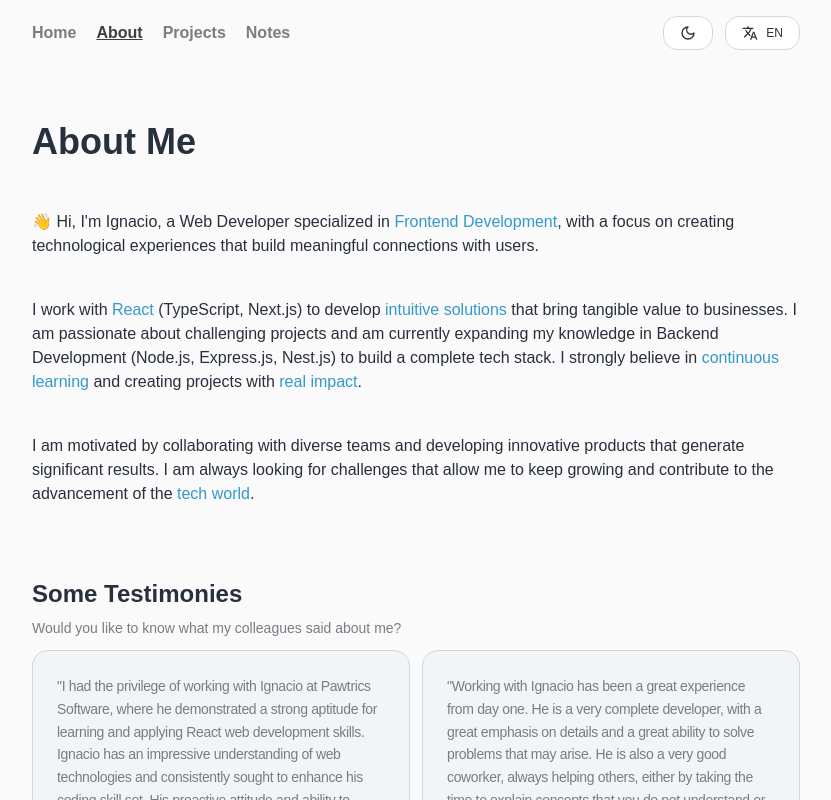
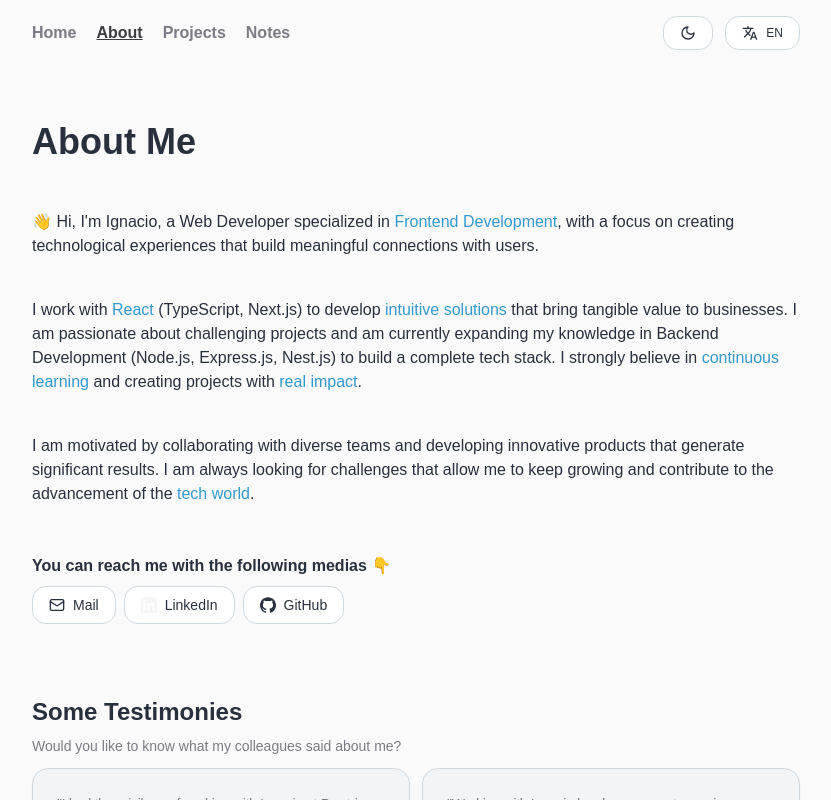
Before and after one commit to figueroaignacio/portfolio, a React (Vite) app: page /about in a window 1280 px wide. Shown: the top 800 px of the page, without its empty margins (224-1055 px from the left). Built offline with nearby package versions, Linux system fonts and the light colour scheme; a web font is replaced by a local one.

Commit message:
feat: add animations

```diff
--- /dev/null
+++ b/src/components/Contacts.tsx
@@ -0,0 +1,34 @@
+import { useTranslation } from "react-i18next";
+
+import { CONTACTS } from "@/constants/contact.tsx";
+import { motion } from "framer-motion";
+
+import { fadeUpVariants, listItemVariants } from "@/constants/animations.ts";
+
+
+export function Contacts() {
+  const { t } = useTranslation();
+
+  return (
+    <div>
+      <motion.h2
+        variants={fadeUpVariants}
+        className="font-bold my-2">{t("sections.contacts.title")}</motion.h2>
+      <ul className="flex gap-x-2">
+        {CONTACTS.map((item, index: number) => (
+          <motion.li
+            key={index}
+            variants={listItemVariants}
+          >
+            <a
+              href={item.href}
+              className="flex items-center gap-2 px-4 py-2 rounded-md text-sm bg-primary hover:bg-primary-foreground duration-100 border-[1px] border-border">
+              {item.icon}
+              {item.title}
+            </a>
+          </motion.li>
+        ))}
+      </ul>
+    </div>
+  )
+}
--- a/src/components/Icons.tsx
+++ b/src/components/Icons.tsx
@@ -75,7 +75,66 @@ function User() {
         d="M15.75 6a3.75 3.75 0 1 1-7.5 0 3.75 3.75 0 0 1 7.5 0ZM4.501 20.118a7.5 7.5 0 0 1 14.998 0A17.933 17.933 0 0 1 12 21.75c-2.676 0-5.216-.584-7.499-1.632Z" />
     </svg>
   )
+}
 
+export function Github() {
+  return (
+    <svg
+      height="16"
+      width="16"
+      viewBox="0 0 24 24"
+      xmlns="http://www.w3.org/2000/svg"
+    >
+      <title>GitHub</title>
+      <path
+        fill="currentColor"
+        d="M12 .297c-6.63 0-12 5.373-12 12 0 5.303 3.438 9.8 8.205 11.385.6.113.82-.258.82-.577 0-.285-.01-1.04-.015-2.04-3.338.724-4.042-1.61-4.042-1.61C4.422 18.07 3.633 17.7 3.633 17.7c-1.087-.744.084-.729.084-.729 1.205.084 1.838 1.236 1.838 1.236 1.07 1.835 2.809 1.305 3.495.998.108-.776.417-1.305.76-1.605-2.665-.3-5.466-1.332-5.466-5.93 0-1.31.465-2.38 1.235-3.22-.135-.303-.54-1.523.105-3.176 0 0 1.005-.322 3.3 1.23.96-.267 1.98-.399 3-.405 1.02.006 2.04.138 3 .405 2.28-1.552 3.285-1.23 3.285-1.23.645 1.653.24 2.873.12 3.176.765.84 1.23 1.91 1.23 3.22 0 4.61-2.805 5.625-5.475 5.92.42.36.81 1.096.81 2.22 0 1.606-.015 2.896-.015 3.286 0 .315.21.69.825.57C20.565 22.092 24 17.592 24 12.297c0-6.627-5.373-12-12-12"
+      ></path>
+    </svg>
+  );
+}
+
+export function LinkedIn() {
+  return (
+    <svg
+      height="16"
+      width="16"
+      viewBox="0 0 24 24"
+      xmlns="http://www.w3.org/2000/svg"
+    >
+      <title>LinkedIn</title>
+      <path
+        fill="#f5f5f5"
+        d="M20.447 20.452h-3.554v-5.569c0-1.328-.027-3.037-1.852-3.037-1.853 0-2.136 1.445-2.136 2.939v5.667H9.351V9h3.414v1.561h.046c.477-.9 1.637-1.85 3.37-1.85 3.601 0 4.267 2.37 4.267 5.455v6.286zM5.337 7.433c-1.144 0-2.063-.926-2.063-2.065 0-1.138.92-2.063 2.063-2.063 1.14 0 2.064.925 2.064 2.063 0 1.139-.925 2.065-2.064 2.065zm1.782 13.019H3.555V9h3.564v11.452zM22.225 0H1.771C.792 0 0 .774 0 1.729v20.542C0 23.227.792 24 1.771 24h20.451C23.2 24 24 23.227 24 22.271V1.729C24 .774 23.2 0 22.222 0h.003z"
+      ></path>
+    </svg>
+  );
+}
+
+
+export function Mail() {
+  return (
+    <svg
+      xmlns="http://www.w3.org/2000/svg"
+      height="16"
+      width="16"
+      viewBox="0 0 24 24"
+      fill="none"
+      stroke="currentColor"
+      strokeWidth="2"
+      strokeLinecap="round"
+      strokeLinejoin="round"
+    >
+      <title>Mail Icon</title>
+      <rect
+        width="20"
+        height="16"
+        x="2"
+        y="4"
+        rx="2"></rect>
+      <path d="m22 7-8.97 5.7a1.94 1.94 0 0 1-2.06 0L2 7"></path>
+    </svg>
+  );
 }
 
 
--- a/src/constants/contact.ts
+++ b/src/constants/contact.tsx
@@ -1,17 +1,19 @@
+import { Github, LinkedIn, Mail } from "@/components/Icons.tsx";
+
 export const CONTACTS = [
   {
     title: "Mail",
     href: "mailto:ignaciofigueroadev@gmail.com",
-    icon: "mail",
+    icon: <Mail />,
   },
   {
     title: "LinkedIn",
     href: "https://www.linkedin.com/in/ignacio-figueroa-0a1ba0263/",
-    icon: "linkedin",
+    icon: <LinkedIn />,
   },
   {
     title: "GitHub",
     href: "https://github.com/figueroaignacio/",
-    icon: "github",
+    icon: <Github />,
   },
 ];
--- a/src/locales/en/en.json
+++ b/src/locales/en/en.json
@@ -103,6 +103,9 @@
         }
       ]
     },
+    "contacts": {
+      "title": "You can reach me with the following medias 👇"
+    },
     "testimonies": {
       "title": "Some Testimonies",
       "description": "Would you like to know what my colleagues said about me?",
--- a/src/locales/es/es.json
+++ b/src/locales/es/es.json
@@ -103,6 +103,9 @@
         }
       ]
     },
+    "contacts": {
+      "title": "Puedes comunicarte conmigo a través de los siguientes medios 👇  "
+    },
     "testimonies": {
       "title": "Algunos Testimonios",
       "description": "¿Te gustaría saber lo que mis compañeros dijeron de mi?",
--- a/src/pages/About.tsx
+++ b/src/pages/About.tsx
@@ -7,17 +7,13 @@ import { motion } from 'framer-motion';
 // Components
 import { TestimoniesCard } from "@/components/TestimoniesCard.tsx";
 import { Badge } from "@/components/Badge.tsx";
+import { Contacts } from "@/components/Contacts.tsx";
 
 // Constants
 import { containerVariants, fadeUpVariants, listItemVariants } from "@/constants/animations.ts";
 
-type Testinomies = {
-  body: string;
-  name: string;
-  role: string;
-  profile: string;
-}
-
+// Types
+import { Testinomies } from "@/types/types.ts";
 
 export function About() {
   const { t } = useTranslation();
@@ -64,6 +60,9 @@ export function About() {
           i18nKey={t("pages.about.collaboration")}
           components={{ span: <span className="text-accent"></span> }} />
       </motion.p>
+      <div>
+        <Contacts />
+      </div>
       <div className="my-2">
         <div className="space-y-2 mb-3">
           <motion.h3
```
Also changed, not shown: src/types/types.ts (+7 -0 lines).
